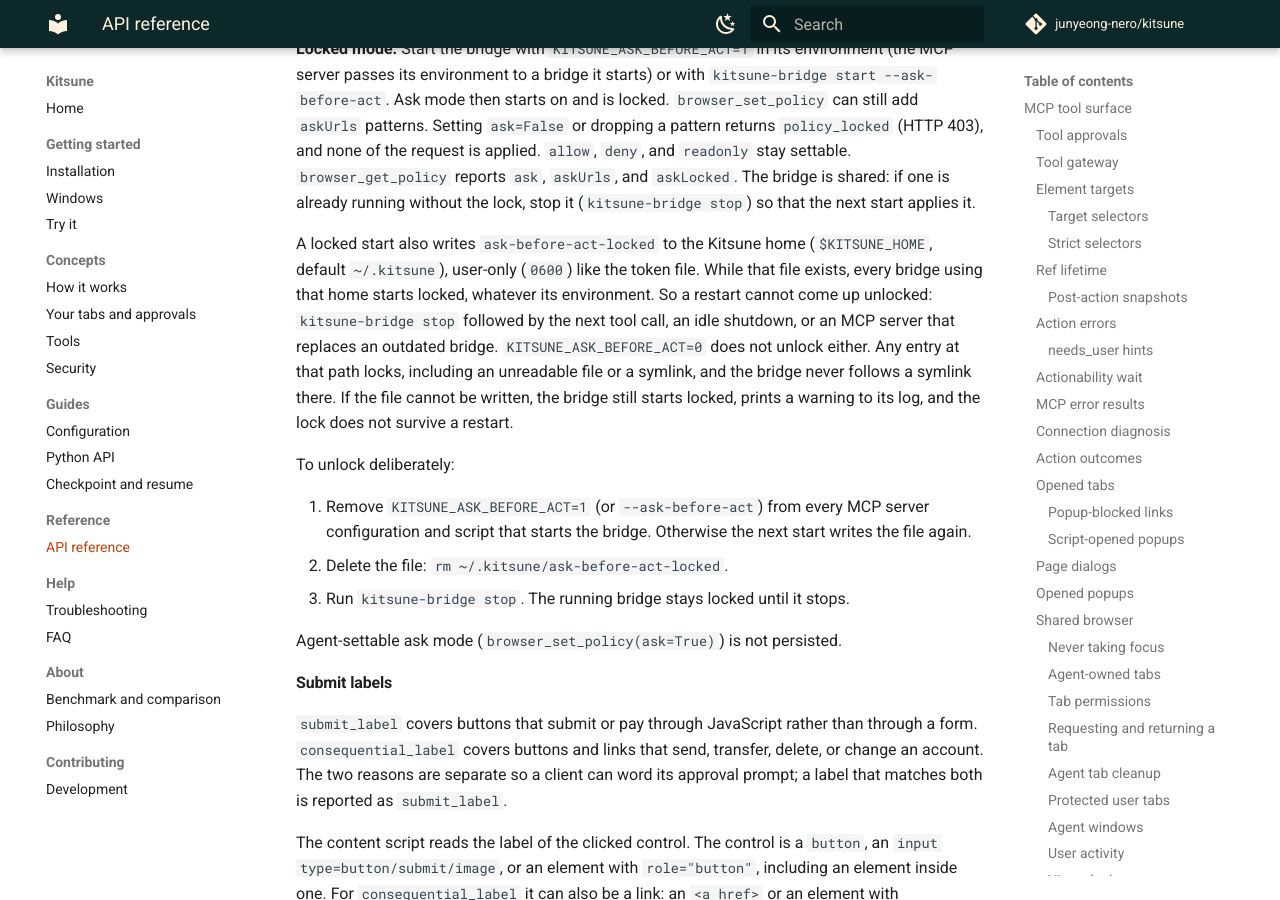
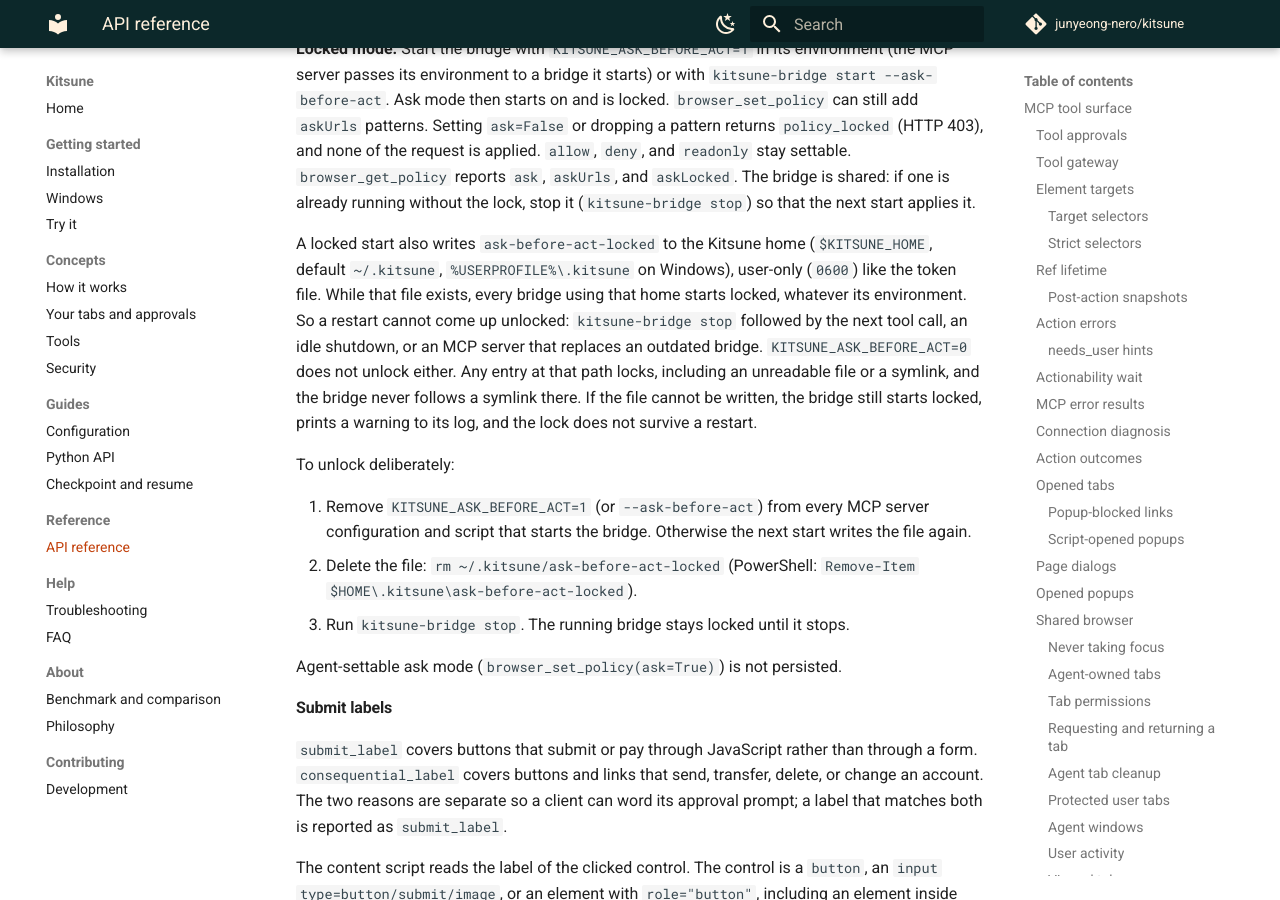
Before and after one commit to junyeong-nero/kitsune, an MkDocs documentation site: the page built from docs/api-reference.md, in a window 1280 px wide and 900 px high, scrolled down 55456 px. Built offline with MkDocs 1.6.1 and Material for MkDocs 9.7.7, drawn with Linux system fonts in a browser that asks for light colours; comment, search, counter and statistics services are not loaded; some of the changed text lies outside the part shown.

Commit message:
docs: list Windows as supported on the landing page, FAQ and package metadata

```diff
--- a/docs/api-reference.md
+++ b/docs/api-reference.md
@@ -1979,7 +1979,7 @@ if one is already running without the lock, stop it (`kitsune-bridge stop`) so t
 the next start applies it.
 
 A locked start also writes `ask-before-act-locked` to the Kitsune home
-(`$KITSUNE_HOME`, default `~/.kitsune`), user-only (`0600`) like the token file.
+(`$KITSUNE_HOME`, default `~/.kitsune`, `%USERPROFILE%\.kitsune` on Windows), user-only (`0600`) like the token file.
 While that file exists, every bridge using that home starts locked, whatever its
 environment. So a restart cannot come up unlocked: `kitsune-bridge stop` followed by
 the next tool call, an idle shutdown, or an MCP server that replaces an outdated
@@ -1993,7 +1993,8 @@ To unlock deliberately:
 1. Remove `KITSUNE_ASK_BEFORE_ACT=1` (or `--ask-before-act`) from every MCP server
    configuration and script that starts the bridge. Otherwise the next start writes
    the file again.
-2. Delete the file: `rm ~/.kitsune/ask-before-act-locked`.
+2. Delete the file: `rm ~/.kitsune/ask-before-act-locked` (PowerShell:
+   `Remove-Item $HOME\.kitsune\ask-before-act-locked`).
 3. Run `kitsune-bridge stop`. The running bridge stays locked until it stops.
 
 Agent-settable ask mode (`browser_set_policy(ask=True)`) is not persisted.
--- a/pyproject.toml
+++ b/pyproject.toml
@@ -18,6 +18,7 @@ classifiers = [
     "Environment :: Console",
     "Intended Audience :: Developers",
     "Operating System :: MacOS",
+    "Operating System :: Microsoft :: Windows",
     "Operating System :: POSIX :: Linux",
     "Programming Language :: Python :: 3",
     "Programming Language :: Python :: 3 :: Only",
```
Also changed, not shown: docs/configuration.md (+2 -2 lines), docs/faq.md (+2 -1 lines), docs/installation.md (+2 -2 lines), docs/troubleshooting.md (+2 -0 lines), docs/your-tabs.md (+1 -1 lines), 2 other files.
